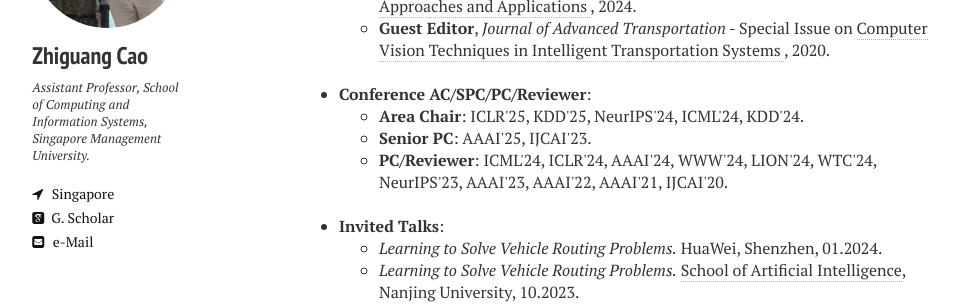
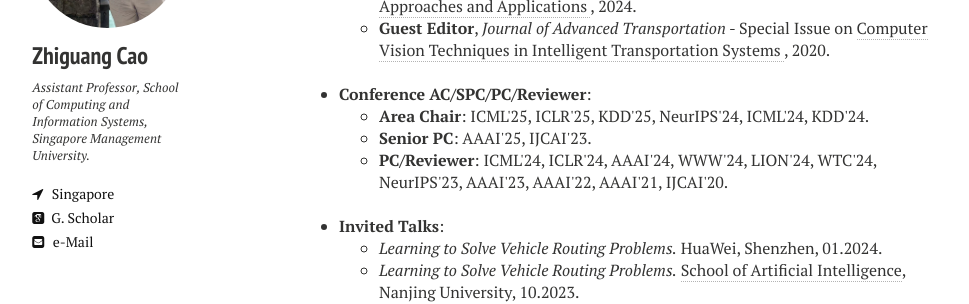
Before and after one commit to zhiguangcaosg/zhiguangcaosg.github.io, a Jekyll site: the page built from services&talks.md, in a window 1280 px wide. Shown: the part 250-554 px from the top of the page, without its empty margins (21-990 px from the left). Built offline with Jekyll 4.4.1, drawn with Linux system fonts in a browser that asks for light colours; nearby versions of some CDN libraries.

Commit message:
Update services&talks.md

```diff
--- a/services&talks.md
+++ b/services&talks.md
@@ -27,7 +27,7 @@ comments: false
 <li>
 <b>Conference AC/SPC/PC/Reviewer</b>:
 	<ul>
-	<li> <b>Area Chair</b>: ICLR'25, KDD'25, NeurIPS'24, ICML'24, KDD'24.
+	<li> <b>Area Chair</b>: ICML'25, ICLR'25, KDD'25, NeurIPS'24, ICML'24, KDD'24.
 	</li>
 	<li> <b>Senior PC</b>: AAAI'25, IJCAI'23.
 	</li>
```
